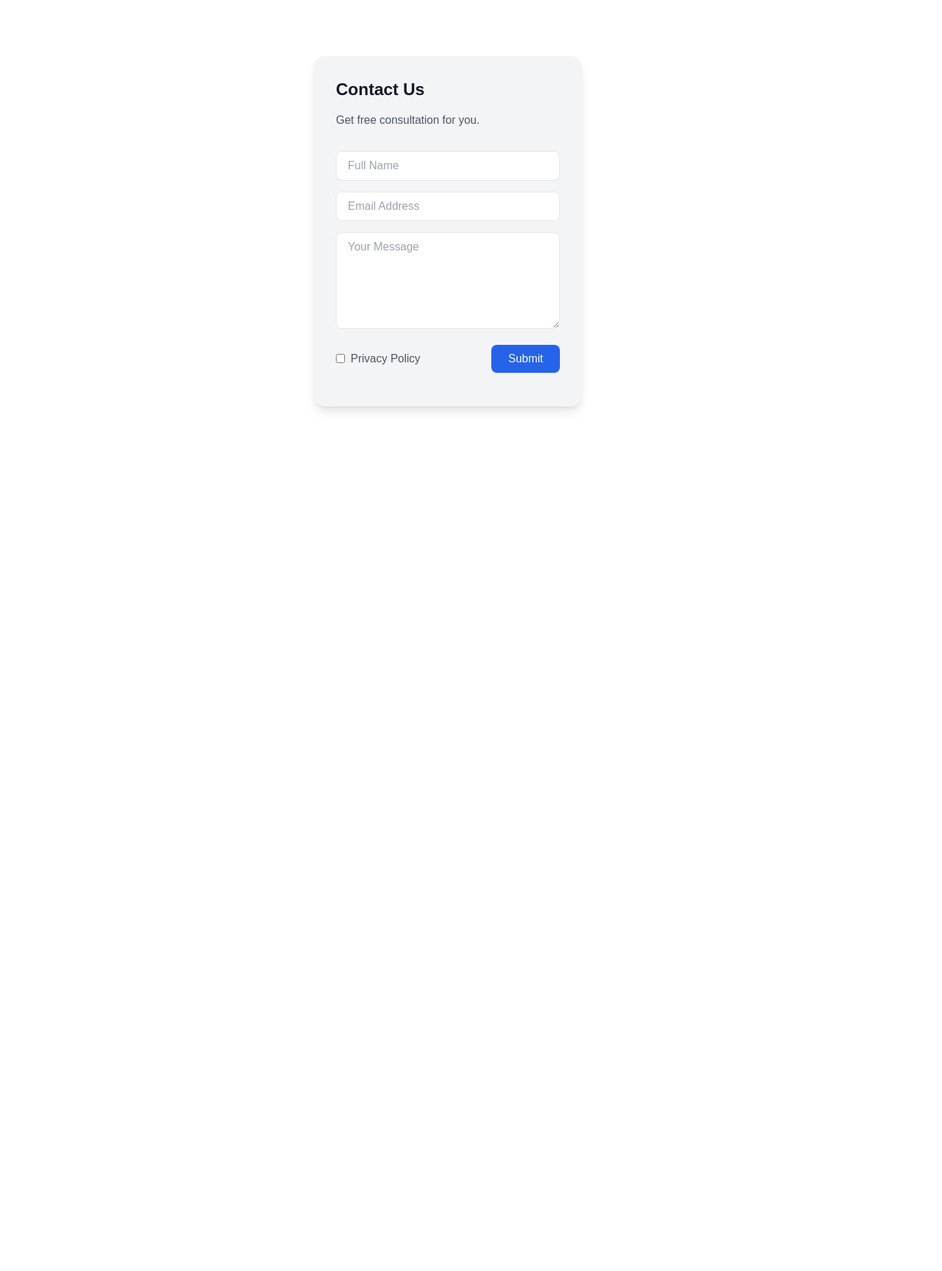
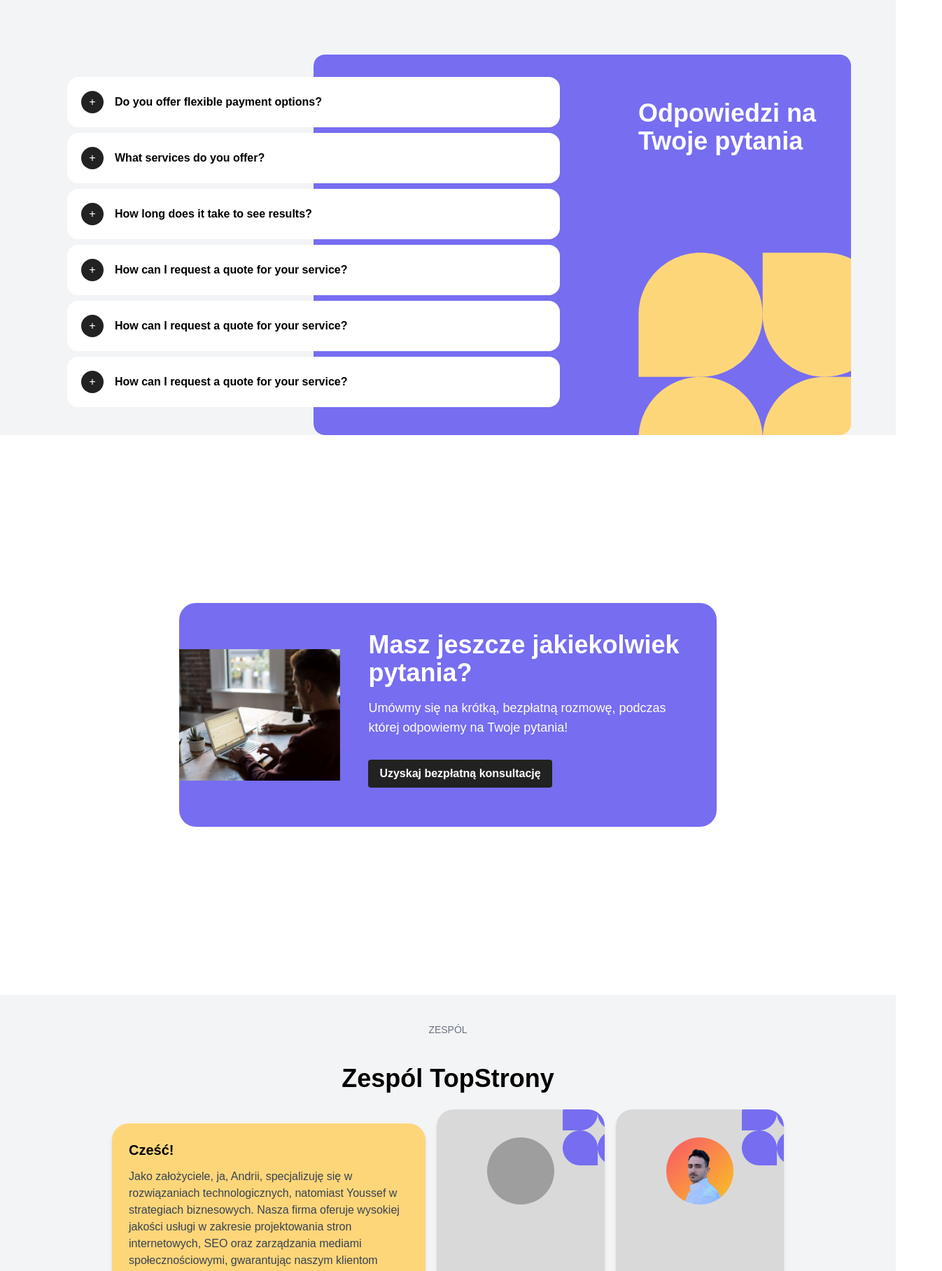
Before and after one commit to youssefalb/smmweb, a React (Create React App) app in the folder smmwebreact/: page / in a window 1280 px wide. Shown: the part 1784-3601 px from the top of the page at 70% size, 1346 px wide, since content can reach past the window. Before the commit the page ends 2514 px from the top, so only its background shows below. Built offline with nearby package versions, Linux system fonts and the light colour scheme; grey boxes are pictures that could not be loaded.

Commit message:
Tailwind fixes + stuff

```diff
--- a/smmwebreact/src/App.tsx
+++ b/smmwebreact/src/App.tsx
@@ -8,6 +8,7 @@ import FaqSection from './components/FaqSection'
 import Services from './components/Services';
 import ConsultationSection from './components/ConsultationSection';
 import ContactForm from './components/ContactForm';
+import TeamSection from './components/TeamSection';
 function App() {
   return (
     <div>
@@ -15,8 +16,9 @@ function App() {
       <Hero />
       <Services />
       <CooperationPlan />
-      {/* For testing*/}
-      {/* <ConsultationSection /> */}
+      <FaqSection />
+      <ConsultationSection />
+      <TeamSection />
       <ContactForm />
     </div>
   );
--- a/smmwebreact/src/components/ConsultationSection.tsx
+++ b/smmwebreact/src/components/ConsultationSection.tsx
@@ -3,7 +3,7 @@ import React from 'react';
 const ConsultationSection = () => {
     return (
         <div className="flex min-h-screen items-center justify-center bg-white">
-            <div className="container flex items-center max-w-7xl mx-14 bg-purple-600 w-full rounded-3xl overflow-hidden">
+            <div className="flex items-center max-w-7xl bg-purple w-3/5 rounded-3xl overflow-hidden">
 
                 {/* Left side - Image */}
                 <div className="w-3/10">
--- a/smmwebreact/src/components/TeamSection.tsx
+++ b/smmwebreact/src/components/TeamSection.tsx
@@ -12,7 +12,7 @@ const TeamSection = () => {
 
             <div className="flex flex-col md:flex-row justify-center items-center space-y-4 md:space-y-0 md:space-x-4 min-h-[400px]">
                 {/* Text Description */}
-                <div className="bg-yellow-200 p-6 rounded-3xl shadow-md max-w-md min-h-[360px]">
+                <div className=" bg-yellow p-6 rounded-3xl shadow-md max-w-md min-h-[360px]">
                     <h3 className="text-xl font-bold mb-3">Cześć!</h3>
                     {/* To change */}
                     <p className="text-gray-700">
--- a/smmwebreact/tailwind.config.js
+++ b/smmwebreact/tailwind.config.js
@@ -8,7 +8,10 @@ module.exports = {
         'purple': '#766DF1',
         'black': '#222222',
       },
-
+       width: {
+        '3/10': '30%',
+        '7/10': '70%',
+      },
       // Now all text elements use this font
       fontFamily: {
         sans: ['"Space Grotesk"', 'sans-serif'],
```
Also changed, not shown: 1 other file (tests, documents, lock files or other folders).
